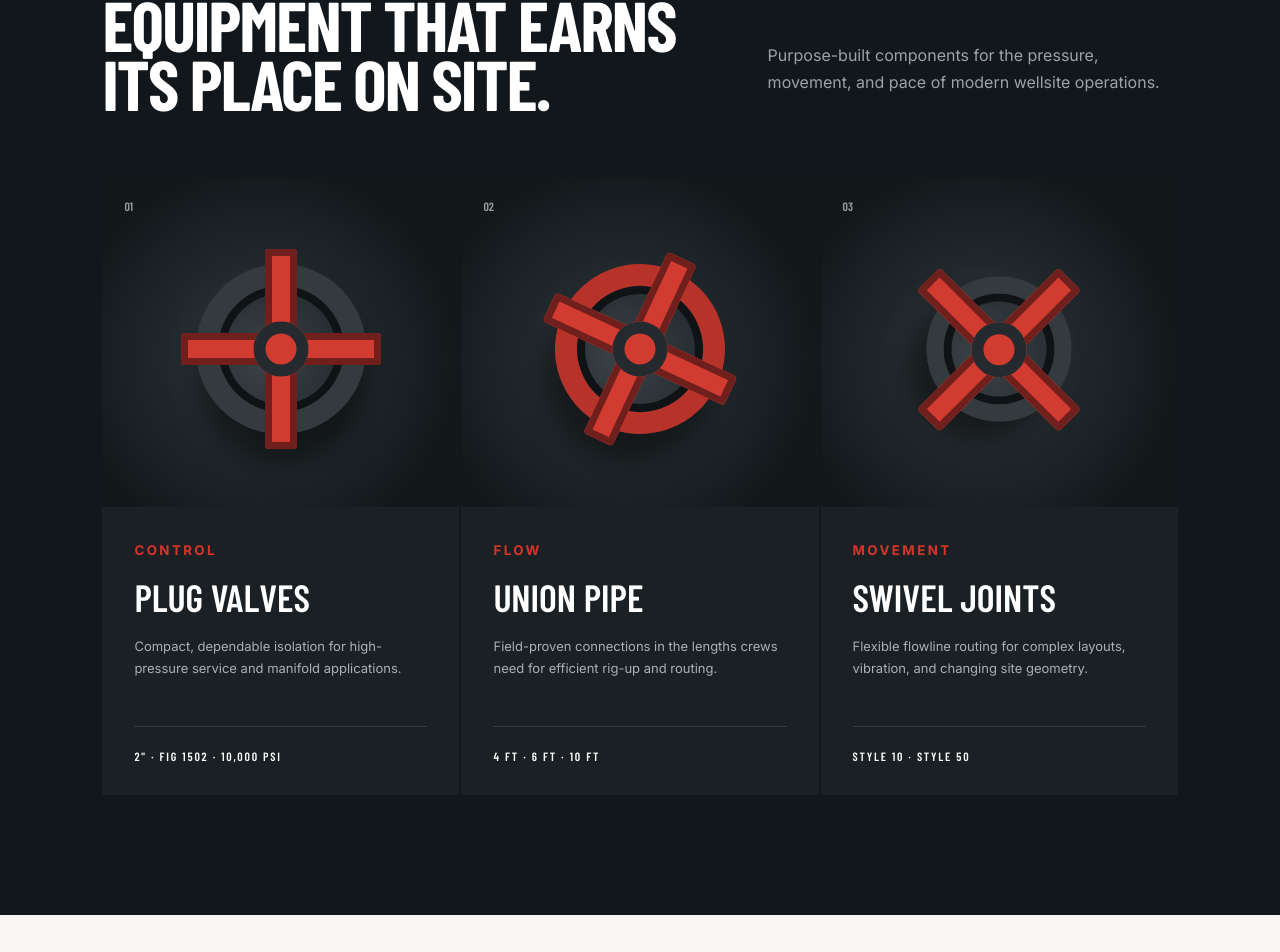
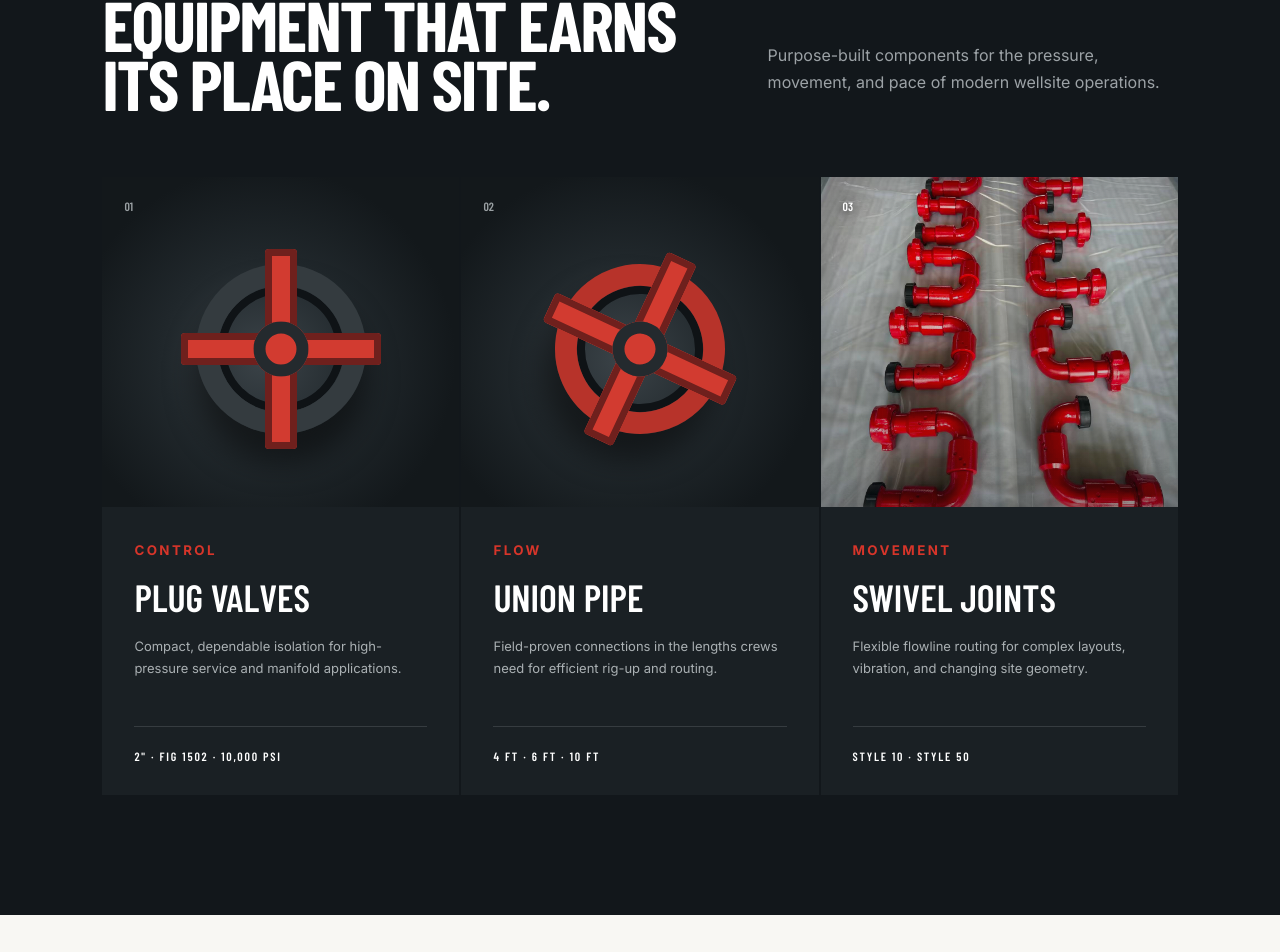
Before and after one commit to gandlsuperuser/sterling, a Next.js app: page / in a window 1280 px wide. Shown: the part 1898-2850 px from the top of the page. Built offline with nearby package versions, Linux system fonts and the light colour scheme; no server answers; a web font is replaced by a local one.

Commit message:
Add swivel joints product photo

```diff
--- a/app/globals.css
+++ b/app/globals.css
@@ -39,6 +39,10 @@ nav a { transition:.2s; } nav a:hover { color:#ef5145; }
 .capability-grid { display:grid; grid-template-columns:repeat(3,1fr); margin-top:100px; border-top:1px solid var(--line); }.capability-grid article { padding:35px 35px 15px 0; border-right:1px solid var(--line); margin-right:35px; }.capability-grid article:last-child { border:0; }.capability-grid article>span { color:var(--red); font:600 13px "Barlow Condensed"; }.capability-grid h3 { font:600 31px "Barlow Condensed"; text-transform:uppercase; margin:28px 0 13px; }.capability-grid p { font-size:13px; line-height:1.7; color:var(--muted); max-width:300px; }
 .solutions { background:#12171b; color:white; }.section-kicker.light:after { background:#343a3e; }.solutions-head { display:flex; justify-content:space-between; align-items:end; margin-bottom:65px; }.solutions-head p { color:#9ca2a6; max-width:410px; line-height:1.7; }
 .solution-grid { display:grid; grid-template-columns:repeat(3,1fr); gap:2px; }.solution-grid article { background:#1a2024; }.product-visual { height:330px; position:relative; overflow:hidden; background:radial-gradient(circle at 45% 55%,#3b4348 0,#20272b 38%,#13181b 72%); }.product-visual>span { position:absolute; top:22px; left:22px; font:600 12px "Barlow Condensed"; color:#9aa0a3; }.valve-glyph { position:absolute; width:170px; height:170px; left:50%; top:52%; transform:translate(-50%,-50%); border:22px solid #343b3f; border-radius:50%; box-shadow:0 28px 30px rgba(0,0,0,.5),inset 0 0 0 8px #0f1316; }.valve-glyph:before,.valve-glyph:after,.valve-glyph i { content:""; position:absolute; left:50%; top:50%; background:#d23b30; transform-origin:center; transform:translate(-50%,-50%); }.valve-glyph:before { width:200px; height:32px; border-radius:4px; box-shadow:inset 0 0 0 7px #6f201d; }.valve-glyph:after { width:32px; height:200px; border-radius:4px; box-shadow:inset 0 0 0 7px #6f201d; }.valve-glyph i { z-index:2; width:55px; height:55px; border-radius:50%; box-shadow:inset 0 0 0 12px #242a2e; }.visual-2 .valve-glyph { transform:translate(-50%,-50%) rotate(25deg); border-color:#b7332a; }.visual-3 .valve-glyph { width:145px; height:145px; border-width:17px; transform:translate(-50%,-50%) rotate(45deg); }
+.visual-3 { background:linear-gradient(rgba(12,16,18,.06),rgba(12,16,18,.3)),url('/images/swivel-joints.jpg') center 46%/cover no-repeat; }
+.visual-3:after { content:""; position:absolute; inset:0; box-shadow:inset 0 0 55px rgba(7,10,12,.35); }
+.visual-3 .valve-glyph { display:none; }
+.visual-3>span { z-index:2; color:white; text-shadow:0 1px 8px rgba(0,0,0,.65); }
 .product-copy { padding:32px; }.product-copy small { color:var(--red); font-weight:700; letter-spacing:.18em; }.product-copy h3 { font:600 38px "Barlow Condensed"; text-transform:uppercase; margin:15px 0; }.product-copy p { color:#aab0b3; line-height:1.7; font-size:13px; min-height:66px; }.product-copy strong { display:block; padding-top:22px; border-top:1px solid #363c40; margin-top:25px; font:600 12px "Barlow Condensed"; letter-spacing:.15em; }
 .inventory { background:#f8f7f3; }.inventory-head { display:flex; justify-content:space-between; align-items:end; gap:40px; }.inventory-head p { color:var(--muted); max-width:510px; line-height:1.7; }.stock-total { border-left:3px solid var(--red); padding-left:22px; display:flex; align-items:center; gap:15px; }.stock-total b { font:700 55px "Barlow Condensed"; }.stock-total span { font-size:10px; line-height:1.5; width:70px; text-transform:uppercase; letter-spacing:.12em; color:var(--muted); }
 .inventory-controls { margin-top:65px; border-top:1px solid var(--line); padding-top:28px; display:flex; justify-content:space-between; gap:30px; }.inventory-controls label { display:flex; align-items:center; gap:12px; background:white; border:1px solid var(--line); width:min(480px,100%); padding:0 18px; }.inventory-controls input { border:0; outline:0; background:transparent; width:100%; padding:15px 0; font-size:13px; }.filters { display:flex; gap:5px; }.filters button { padding:12px 17px; border:1px solid var(--line); background:transparent; text-transform:uppercase; letter-spacing:.08em; font-size:9px; font-weight:700; cursor:pointer; }.filters button.active,.filters button:hover { color:white; background:var(--ink); border-color:var(--ink); }
--- a/app/page.js
+++ b/app/page.js
@@ -51,7 +51,7 @@ export default function Home() {
       <section className="solutions section" id="solutions">
         <div className="section-kicker light"><span>02</span><p>CORE SOLUTIONS</p></div>
         <div className="solutions-head"><h2>Equipment that earns<br />its place on site.</h2><p>Purpose-built components for the pressure, movement, and pace of modern wellsite operations.</p></div>
-        <div className="solution-grid">{solutions.map((item, index) => <article key={item.title}><div className={`product-visual visual-${index + 1}`}><span>{String(index + 1).padStart(2, "0")}</span><div className="valve-glyph"><i /><i /><i /></div></div><div className="product-copy"><small>{item.tag}</small><h3>{item.title}</h3><p>{item.text}</p><strong>{item.spec}</strong></div></article>)}</div>
+        <div className="solution-grid">{solutions.map((item, index) => <article key={item.title}><div className={`product-visual visual-${index + 1}`} role={index === 2 ? "img" : undefined} aria-label={index === 2 ? "Sterling red high-pressure swivel joints" : undefined}><span>{String(index + 1).padStart(2, "0")}</span><div className="valve-glyph"><i /><i /><i /></div></div><div className="product-copy"><small>{item.tag}</small><h3>{item.title}</h3><p>{item.text}</p><strong>{item.spec}</strong></div></article>)}</div>
       </section>
 
       <Inventory />
```
Also changed, not shown: public/images/swivel-joints.jpg (added).
